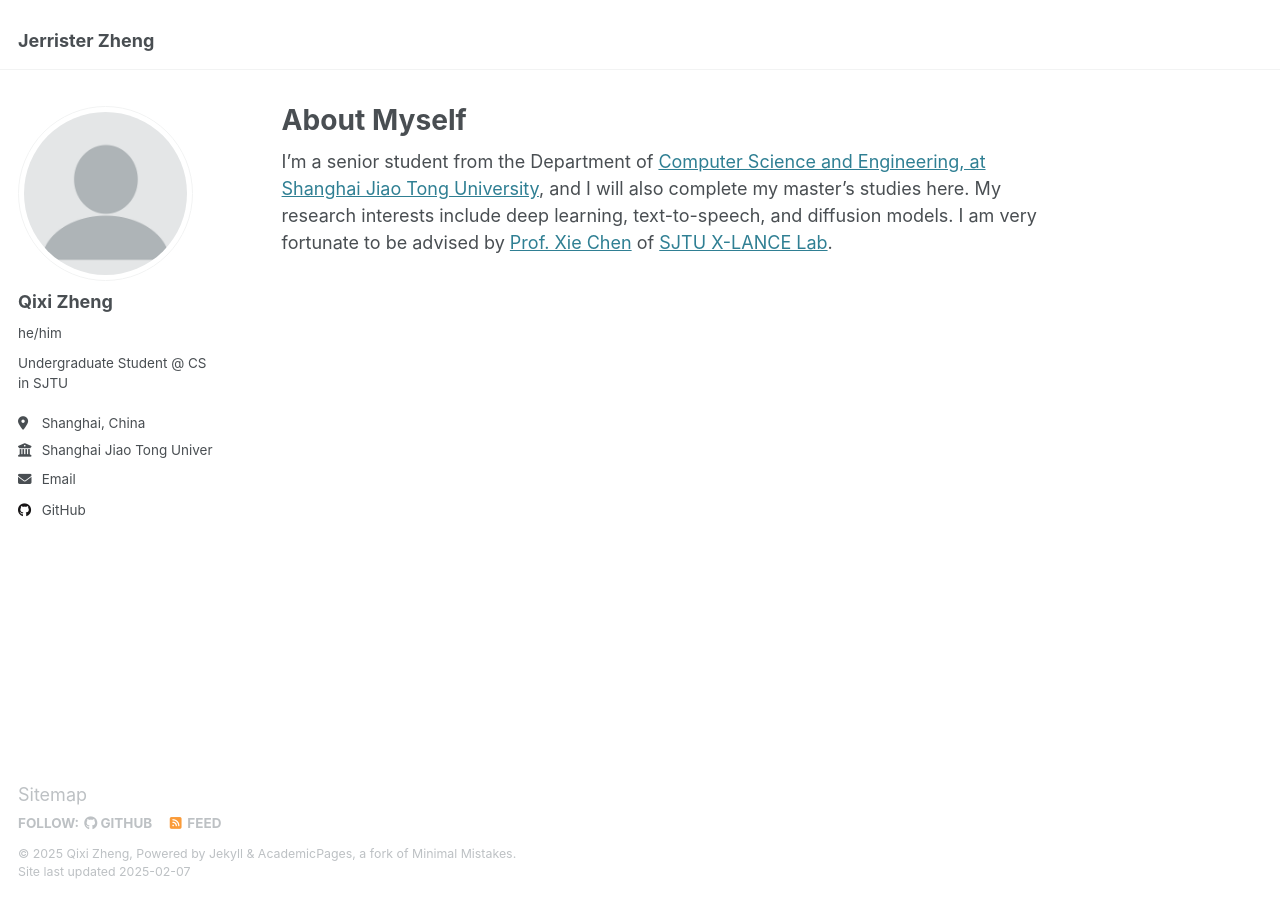
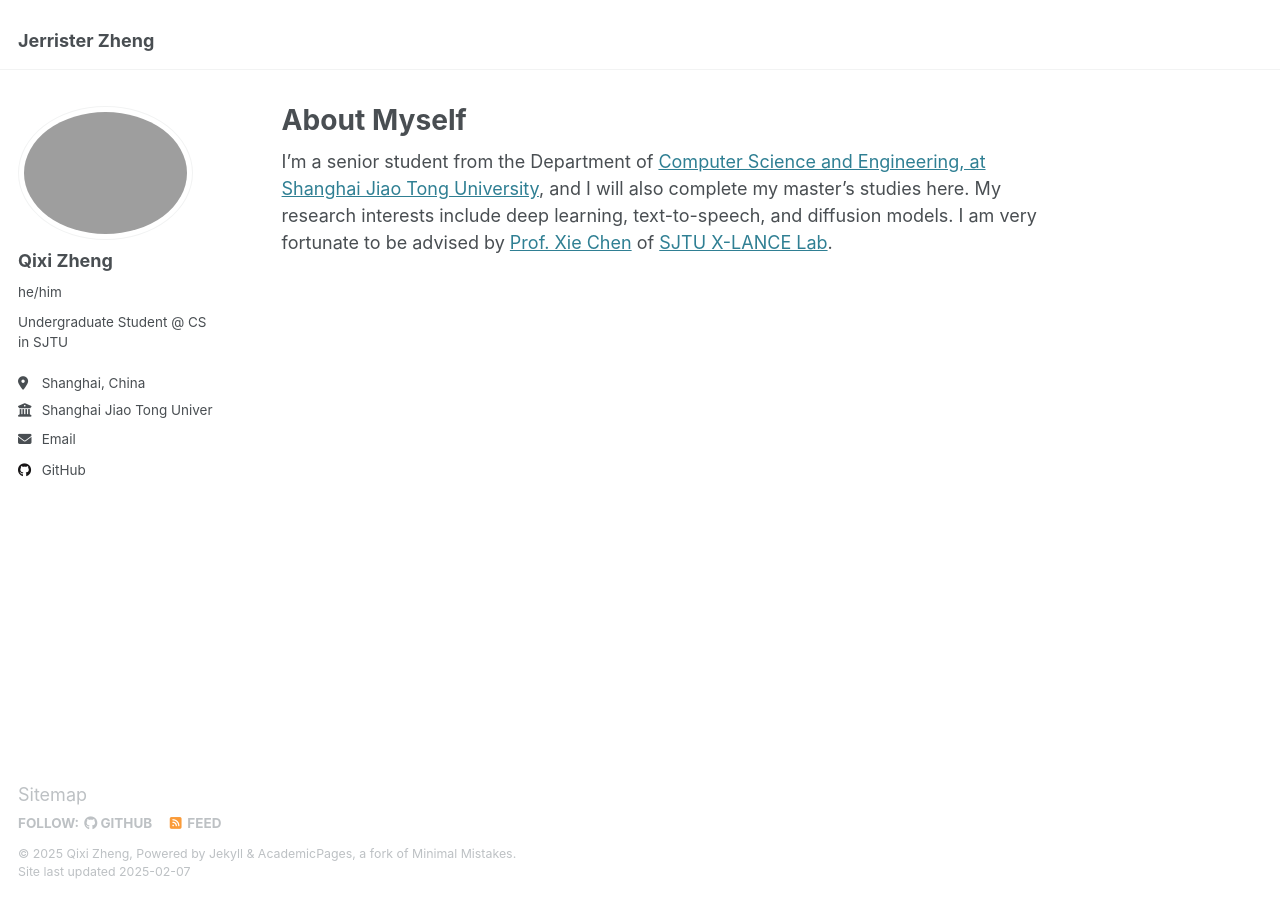
Before and after one commit to Jerrister/Jerrister.github.io, a Jekyll site: the page built from _pages/about.md, in a window 1280 px wide. Built offline with Jekyll 4.4.1, drawn with Linux system fonts in a browser that asks for light colours.

Commit message:
Update _config.yml

```diff
--- a/_config.yml
+++ b/_config.yml
@@ -22,7 +22,7 @@ repository               : "Jerrister/Jerrister.github.io"
 #               Additional customization can be done by editing /_includes/author-profile.html
 author:
   # Biographic information
-  avatar           : "profile.png"
+  avatar           : "Avatar.png"
   name             : "Qixi Zheng"
   pronouns         : "he/him"
   bio              : "Undergraduate Student @ CS in SJTU"
```
